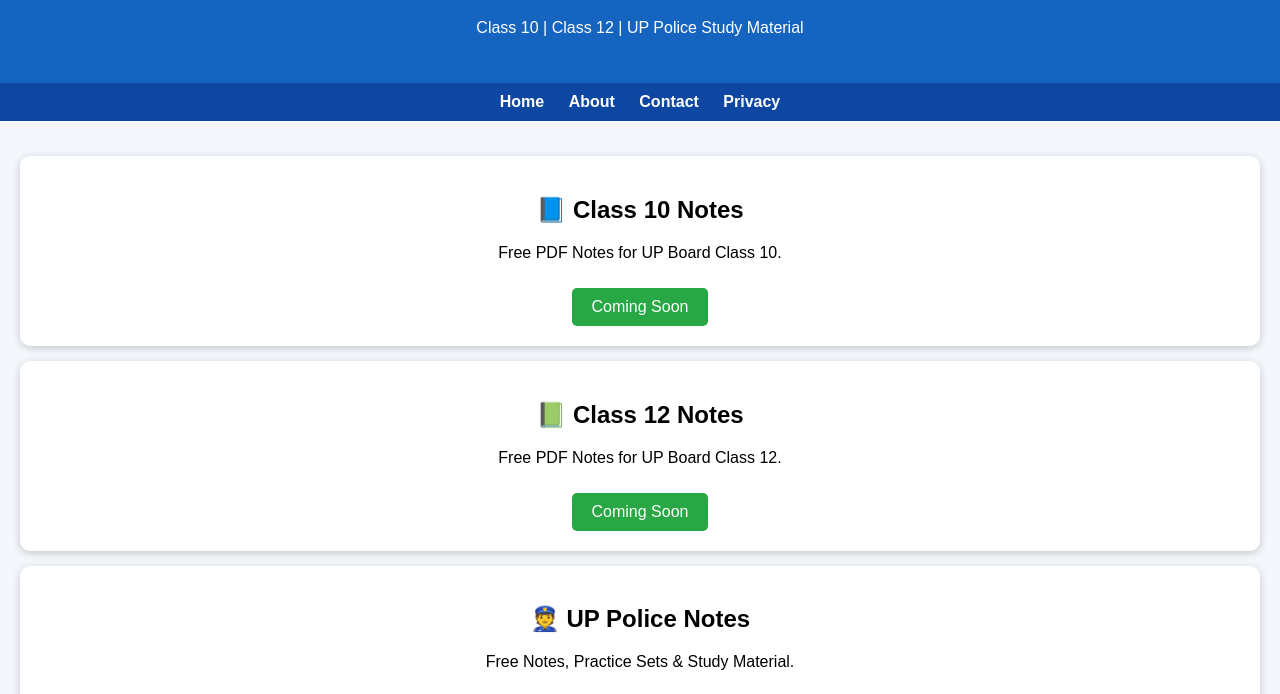
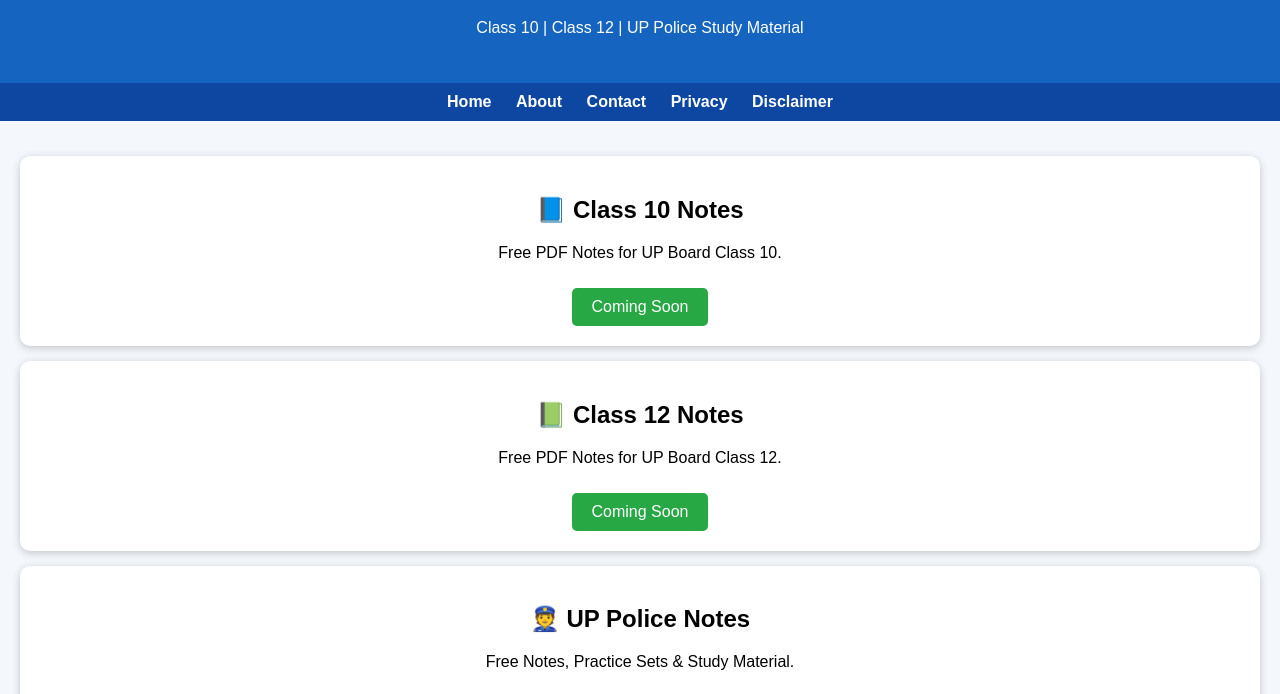
Before and after one commit to successnotesindia/Successnotes, a plain HTML site: page index.html in a window 1280 px wide. Shown: the part 92-786 px from the top of the page. Drawn offline with Linux system fonts and the light colour scheme.

Commit message:
Update index.html

```diff
--- a/index.html
+++ b/index.html
@@ -77,6 +77,7 @@ margin-top:20px;
 <a href="about.html">About</a>
 <a href="contact.html">Contact</a>
 <a href="privacy.html">Privacy</a>
+  <a href="disclaimer.html">Disclaimer</a>
 </nav>
 
 <div class="container"><div class="card">
```
